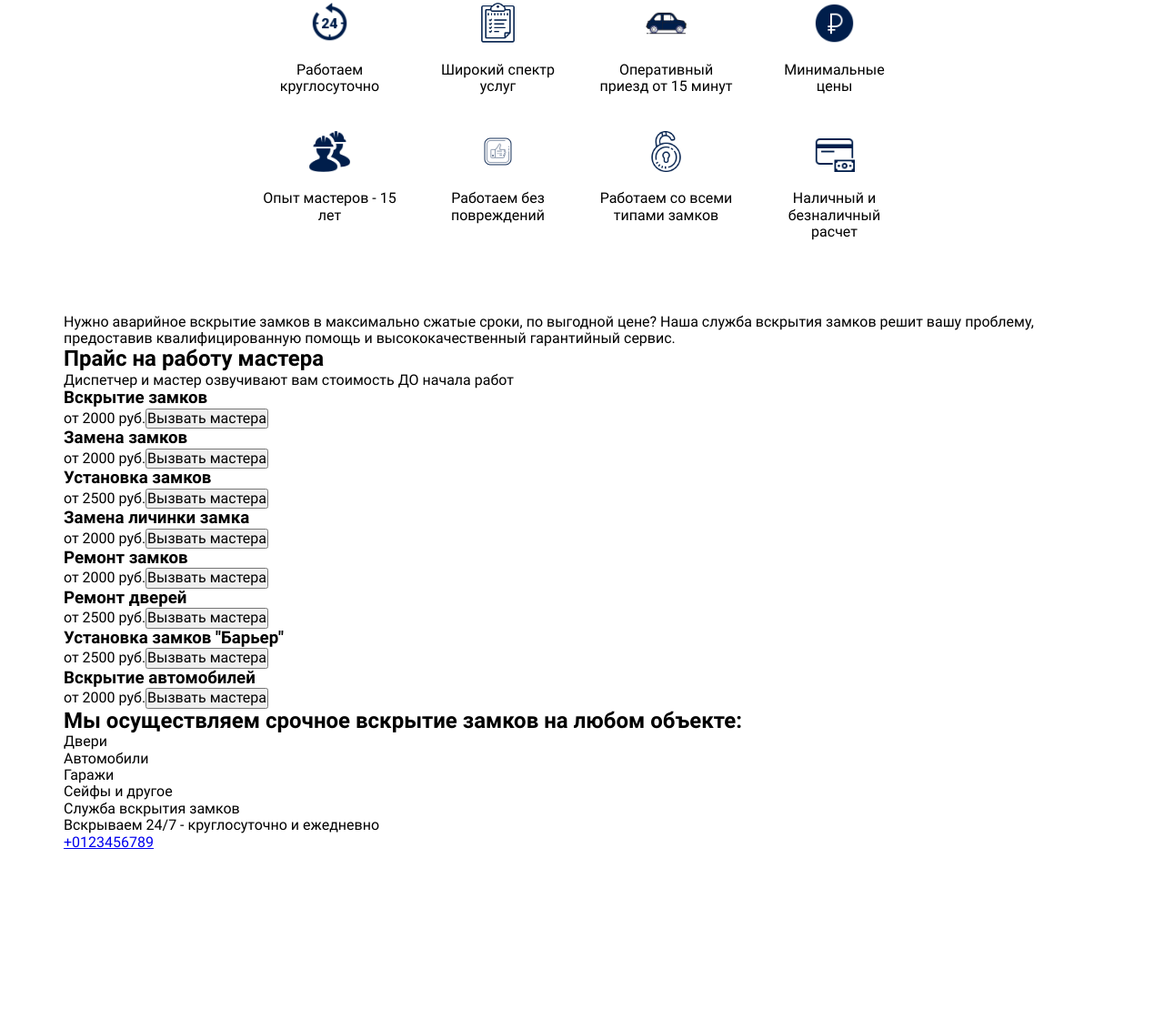
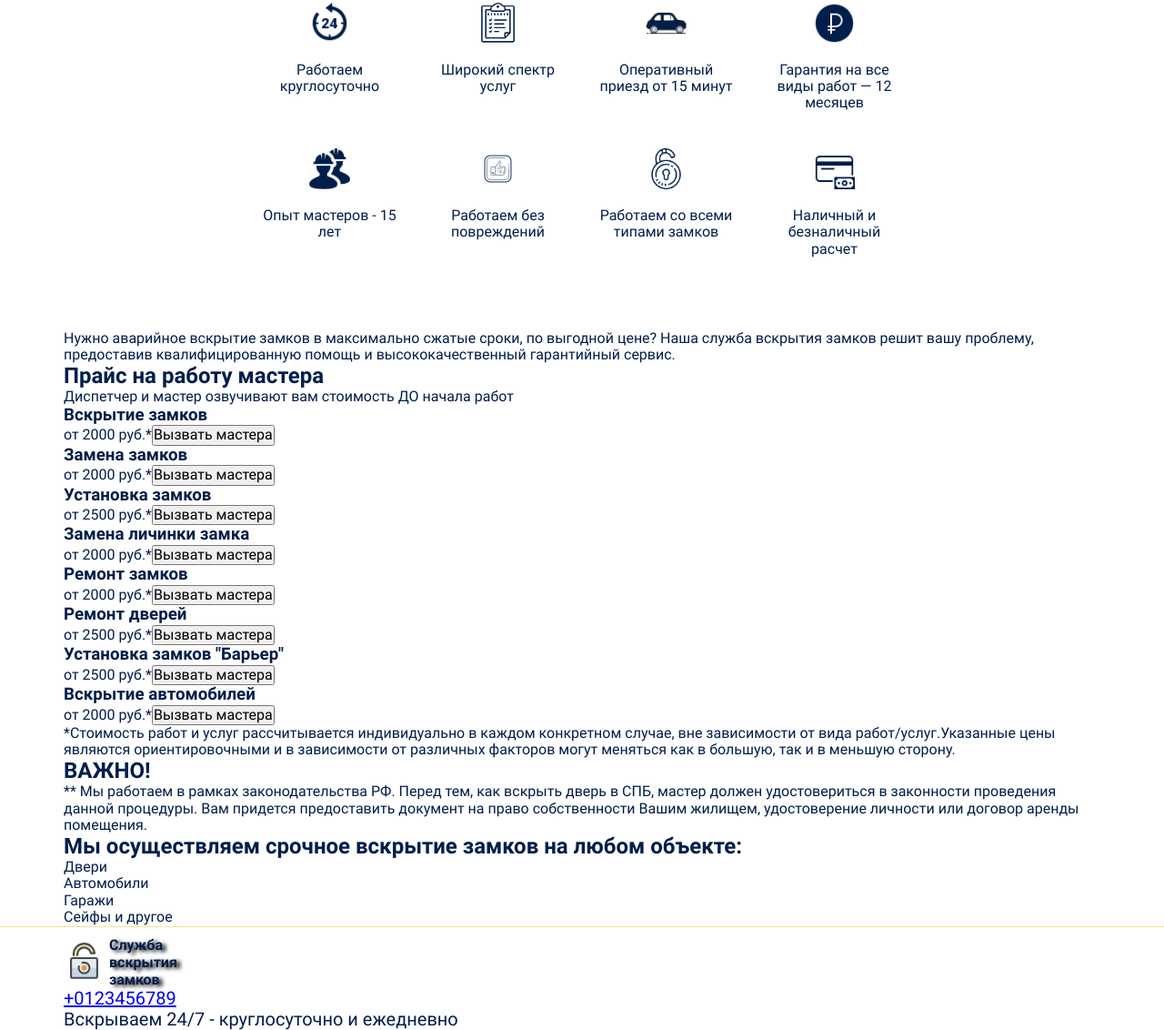
Before and after one commit to Rogue632/rogue632.github.io, a plain HTML site: page index.html in a window 1280 px wide. Shown: the part 980-2112 px from the top of the page at 91% size. Before the commit the page ends 1915 px from the top, so only its background shows below. Drawn offline with Linux system fonts and the light colour scheme.

Commit message:
add few blocks in html

```diff
--- a/css/style.css
+++ b/css/style.css
@@ -90,7 +90,7 @@ img {
 /* end */
 
 .app {
-
+  color: #001E4B;
 }
 
 .header {
@@ -410,13 +410,13 @@ img {
   }
 }
 
-.features__list-item {
+.features__item {
   width: 150px;
   text-align: center;
   margin-bottom: 40px;
 }
 
-.features__list-img {
+.features__img {
   width: 45px;
   height: 45px;
   display: block;
@@ -425,7 +425,18 @@ img {
 }
 
 @media screen and (min-width: 767px) {
-  .features__list-img {
+  .features__img {
     margin-bottom: 20px;
   }
 }
+
+/* FOOTER START */
+
+.footer {
+  font-weight: 400;
+  font-size: 20px;
+  width: 100%;
+  border-top: 1px solid #F8E390;
+}
+
+/* FOOTER END */
--- a/index.html
+++ b/index.html
@@ -70,7 +70,7 @@
           </ul>
           <section class="blockqoute text-shadow--min">
             <!-- <h3 class="blockqoute__title">ВАЖНО!</h3> -->
-            <span class="blockqoute__text text-shadow">Не вскрываем замки без подтверждающих документов!</span>
+            <span class="blockqoute__text text-shadow">Не вскрываем замки без подтверждающих документов!**</span>
           </section>
         </div>
       </section>
@@ -78,29 +78,29 @@
         <div class="container">
           <h2 class="features__caption">Почему с нами выгодно и приятно иметь дело?</h2>
           <ul class="features__list">
-            <li class="features__list-item">
-              <img class="features__list-img" src="img/24-hours.png" alt="">Работаем круглосуточно
+            <li class="features__item">
+              <img class="features__img" src="img/24-hours.png" alt="">Работаем круглосуточно
             </li>
-            <li class="features__list-item">
-              <img class="features__list-img" src="img/features-list.png" alt="">Широкий спектр услуг
+            <li class="features__item">
+              <img class="features__img" src="img/features-list.png" alt="">Широкий спектр услуг
             </li>
-            <li class="features__list-item">
-              <img class="features__list-img" src="img/features-car.png" alt="">Оперативный приезд от 15 минут
+            <li class="features__item">
+              <img class="features__img" src="img/features-car.png" alt="">Оперативный приезд от 15 минут
             </li>
-            <li class="features__list-item">
-              <img class="features__list-img" src="img/features-money.png" alt="">Минимальные цены
+            <li class="features__item">
+              <img class="features__img" src="img/features-money.png" alt="">Гарантия на все виды работ — 12 месяцев
             </li>
-            <li class="features__list-item">
-              <img class="features__list-img" src="img/features-people.png" alt="">Опыт мастеров - 15 лет
+            <li class="features__item">
+              <img class="features__img" src="img/features-people.png" alt="">Опыт мастеров - 15 лет
             </li>
-            <li class="features__list-item">
-              <img class="features__list-img" src="img/features-thumbs.png" alt="">Работаем без повреждений
+            <li class="features__item">
+              <img class="features__img" src="img/features-thumbs.png" alt="">Работаем без повреждений
             </li>
-            <li class="features__list-item">
-              <img class="features__list-img" src="img/features-lock.png" alt="">Работаем со всеми типами замков
+            <li class="features__item">
+              <img class="features__img" src="img/features-lock.png" alt="">Работаем со всеми типами замков
             </li>
-            <li class="features__list-item">
-              <img class="features__list-img" src="img/features-pay.png" alt="">Наличный и безналичный расчет
+            <li class="features__item">
+              <img class="features__img" src="img/features-pay.png" alt="">Наличный и безналичный расчет
             </li>
           </ul>
         </div>
@@ -117,29 +117,38 @@
           <ul class="prices__list">
             <li class="prices__item">
               <h3 class="prices__subtitle">Вскрытие замков</h3>
-              <span class="prices__value">от 2000 руб.</span><button class="prices__btn">Вызвать мастера</button></li>
+              <span class="prices__value">от 2000 руб.*</span><button class="prices__btn">Вызвать мастера</button></li>
             <li class="prices__item">
               <h3 class="prices__subtitle">Замена замков</h3>
-              <span class="prices__value">от 2000 руб.</span><button class="prices__btn">Вызвать мастера</button></li>
+              <span class="prices__value">от 2000 руб.*</span><button class="prices__btn">Вызвать мастера</button></li>
             <li class="prices__item">
               <h3 class="prices__subtitle">Установка замков</h3>
-              <span class="prices__value">от 2500 руб.</span><button class="prices__btn">Вызвать мастера</button></li>
+              <span class="prices__value">от 2500 руб.*</span><button class="prices__btn">Вызвать мастера</button></li>
             <li class="prices__item">
               <h3 class="prices__subtitle">Замена личинки замка</h3>
-              <span class="prices__value">от 2000 руб.</span><button class="prices__btn">Вызвать мастера</button></li>
+              <span class="prices__value">от 2000 руб.*</span><button class="prices__btn">Вызвать мастера</button></li>
             <li class="prices__item">
               <h3 class="prices__subtitle">Ремонт замков</h3>
-              <span class="prices__value">от 2000 руб.</span><button class="prices__btn">Вызвать мастера</button></li>
+              <span class="prices__value">от 2000 руб.*</span><button class="prices__btn">Вызвать мастера</button></li>
             <li class="prices__item">
               <h3 class="prices__subtitle">Ремонт дверей</h3>
-              <span class="prices__value">от 2500 руб.</span><button class="prices__btn">Вызвать мастера</button></li>
+              <span class="prices__value">от 2500 руб.*</span><button class="prices__btn">Вызвать мастера</button></li>
             <li class="prices__item">
               <h3 class="prices__subtitle">Установка замков "Барьер"</h3>
-              <span class="prices__value">от 2500 руб.</span><button class="prices__btn">Вызвать мастера</button></li>
+              <span class="prices__value">от 2500 руб.*</span><button class="prices__btn">Вызвать мастера</button></li>
             <li class="prices__item">
               <h3 class="prices__subtitle">Вскрытие автомобилей</h3>
-              <span class="prices__value">от 2000 руб.</span><button class="prices__btn">Вызвать мастера</button></li>
+              <span class="prices__value">от 2000 руб.*</span><button class="prices__btn">Вызвать мастера</button></li>
           </ul>
+          <div class="prices__describe">
+            *Стоимость работ и услуг рассчитывается индивидуально в каждом конкретном случае, вне зависимости от вида работ/услуг.Указанные цены являются ориентировочными и в зависимости от различных факторов могут меняться как в большую, так и в меньшую сторону.
+          </div>
+        </div>
+      </section>
+      <section class="main__section tooltip">
+        <div class="container">
+          <h2 class="tooltip__title">ВАЖНО!</h2>
+          <p class="tooltip__text">** Мы работаем в рамках законодательства РФ. Перед тем, как вскрыть дверь в СПБ, мастер должен удостовериться в законности проведения данной процедуры. Вам придется предоставить документ на право собственности Вашим жилищем, удостоверение личности или договор аренды помещения.</p>
         </div>
       </section>
       <section class="main__section types">
@@ -156,9 +165,13 @@
     </main>
     <footer class="footer">
       <div class="container">
-        <div class="footer__section">Служба вскрытия замков</div>
+        <div class="footer__section logo">
+            <img class="logo__img" src="img/lock.svg" alt="">
+            <span class="logo__text text-shadow">Служба вскрытия замков
+            </span>
+          </div>
+        <div class="footer__section"><a href="tel:+0123456789">+0123456789</a></div>
         <div class="footer__section">Вскрываем 24/7 - круглосуточно и ежедневно</div>
-        <div class="footer__section"><a href="tel:+0123456789">+0123456789</a></div>
       </div>
     </footer>
   </body>
```
